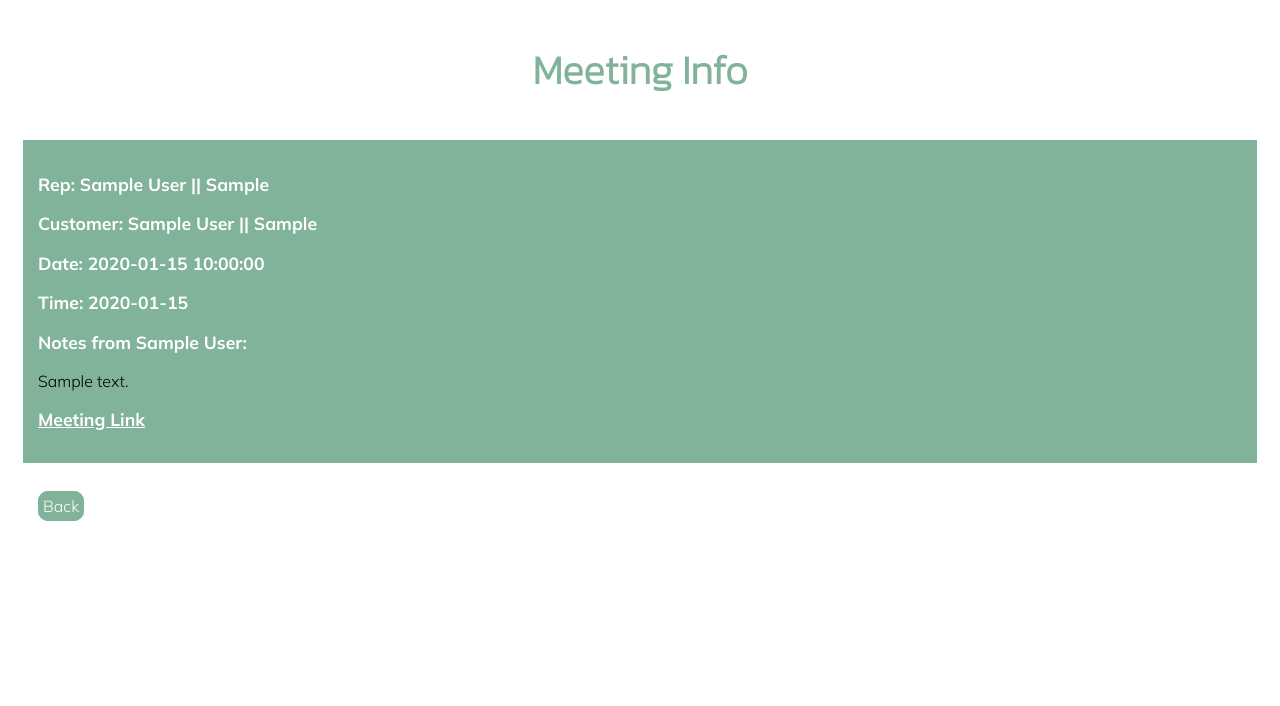
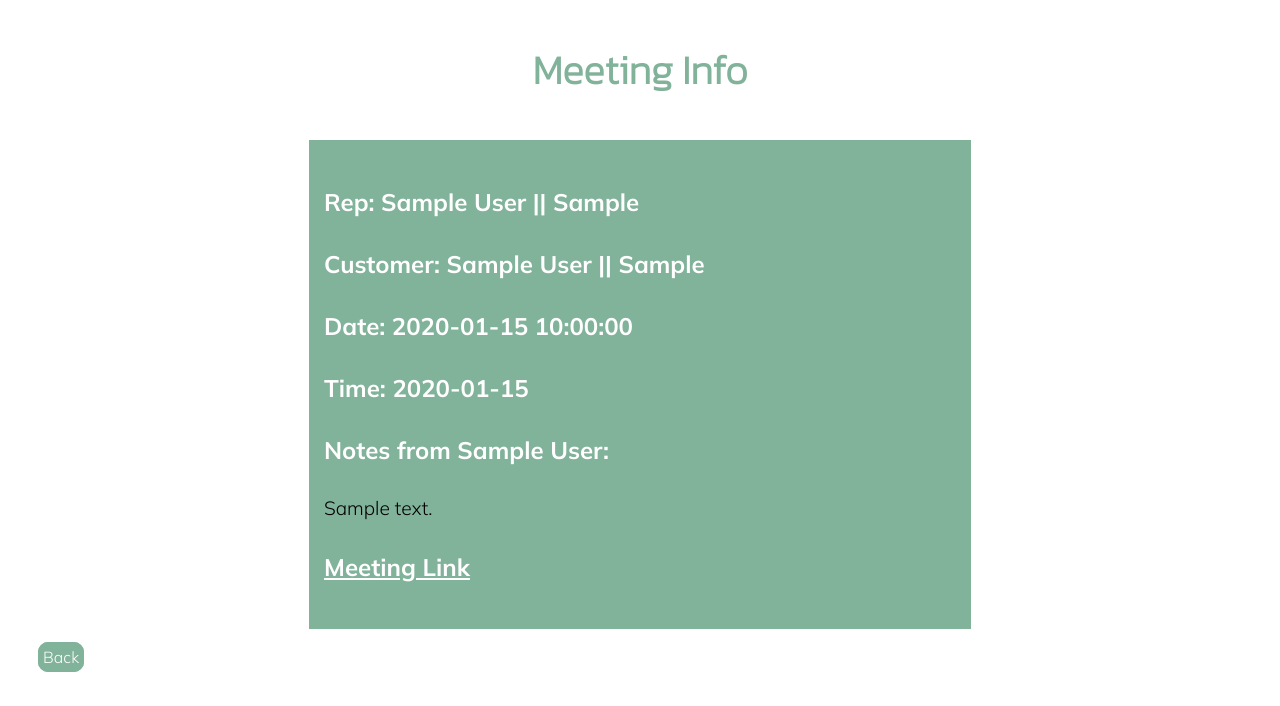
Before and after one commit to mitchhenline/kredible, a Flask app: page /adv/meeting/1 in a window 1280 px wide. Shown: the part 94-800 px from the top of the page. Run offline with Flask 2, Linux system fonts and the light colour scheme; the visitor is signed in with stand-in values (Sample User, id 1); tables that the repository leaves empty hold one stand-in row (values such as "Sample post").

Commit message:
baswic css complete

```diff
--- a/static/styles.css
+++ b/static/styles.css
@@ -86,7 +86,7 @@ color:#374d42;
 }
 
 #page-desc {
-    font-size: 200%;
+    font-size: 280%;
     align-items: right;
     color:#374d42;
 }
@@ -109,10 +109,7 @@ color:#374d42;
     padding: 25px;
 }
 
-.rep-column.sales-adv-column {
-    margin: 0 auto;
-    background-color: #ffffff;
-  }
+
 
 .container-white {
     background-color: #ffffff;
@@ -184,7 +181,35 @@ color:#374d42;
     color:#374d42;
 }
 
+.view-box {
+    background-color:#81b29a;
+    padding: 15px;
+    margin: 0 auto;
+    width: 50%;
+}
 
+.rep-column.sales-adv-column {
+    margin: 0 auto;
+    background-color: #ffffff;
+  }
+
+.view-box-font {
+    font-family: 'Mulish', sans-serif;
+    text-decoration: none;
+    color:#ffffff;
+    font-size: 150%;
+}
+
+.view-box-link {
+    text-decoration: underline;
+    color:#ffffff;
+    margin-top: 40px;
+}
+
+.view-box-link:hover {
+    text-decoration: underline;
+    color:#374d42;
+}
 
 
 
@@ -230,29 +255,7 @@ color:#374d42;
 /* ////////////INDIVIDUAL VIEW BOXES///////////////// */
 /* ////////////////////////////////////////////////// */
 
-.view-box {
-    background-color:#81b29a;
-    padding: 15px;
-    margin: 15px;
-}
 
-.view-box-font {
-    font-family: 'Mulish', sans-serif;
-    text-decoration: none;
-    color:#ffffff;
-    font-size: 110%;
-}
-
-.view-box-link {
-    text-decoration: underline;
-    color:#ffffff;
-    margin-top: 40px;
-}
-
-.view-box-link:hover {
-    text-decoration: underline;
-    color:#374d42;
-}
 
 .back {
     text-decoration: none;
@@ -276,6 +279,7 @@ color:#374d42;
 
 .notes {
     font-family: 'Mulish', sans-serif;
+    font-size: 120%;
 }
 
 /* ////////////////////////////////////////////////// */
@@ -404,7 +408,6 @@ color:#374d42;
 
 #button-font {
     padding: 0.5rem 1rem;
-    margin-top: 1rem;
     background-color:#81b29a;
     border-color:#29322e;
     border: solid;
@@ -419,6 +422,23 @@ color:#374d42;
     color:#29322e;
 }
 
+#button-font-white {
+    padding: 0.5rem 1rem;
+    background-color:#81b29a;
+    border-color:#ffffff;
+    border: solid;
+    border-width: 1px;
+    border-radius: 15px;
+    color:#ffffff;
+    margin-top: 15px;
+}
+
+#button-font-white:hover {
+    background-color:#ffffff;
+    border-color:#29322e;
+    color: #29322e;
+}
+
 .prospect-form-input-box {
     width: 50%;
     height: 30px;
--- a/templates/advocate_login.html
+++ b/templates/advocate_login.html
@@ -13,10 +13,10 @@
     <div class="rep-column sales-adv-column">
         <h2 class="in-con-title-green">Advocate Log In</h2>
         <form class="adv-login-form"method="POST" action="/advocate_login">
-            <div id="adv-login-email-box">{{ form.email.label(class="form-font") }}: {{ form.email(class="form-input") }}</div>
-            <div id="adv-login-password-box">{{ form.password.label(class="form-font") }}: {{ form.password(class="form-input") }}</div>
+            <div id="adv-login-email-box">{{ form.email.label(class="form-font") }}:<br> {{ form.email(class="form-input") }}</div>
+            <div id="adv-login-password-box">{{ form.password.label(class="form-font") }}:<br> {{ form.password(class="form-input") }}</div>
             {{ form.csrf_token }}
-            <button id="login-button" class ="btn btn-primary" type="submit">Sign In</button>
+            <button id="button-font-white" class ="btn btn-primary" type="submit">Sign In</button>
         </form>
             <br>
             <a class="link-font" id="im-a-sales-adv" href="/rep">I'm a Sales Representative</a>
--- a/templates/rep_login.html
+++ b/templates/rep_login.html
@@ -14,10 +14,10 @@
     <div class="rep-column sales-adv-column">
         <h2 class="in-con-title-green">Representative Log In</h2>
         <form class="rep-login-form"method="POST" action="/rep_login">
-            <div id="rep-login-email-box">{{ form.email.label(class="form-font") }}: {{ form.email(class="form-input") }}</div>
-            <div id="rep-login-password-box">{{ form.password.label(class="form-font") }}: {{ form.password(class="form-input") }}</div>
+            <div id="rep-login-email-box">{{ form.email.label(class="form-font") }}:<br> {{ form.email(class="form-input") }}</div>
+            <div id="rep-login-password-box">{{ form.password.label(class="form-font") }}:<br> {{ form.password(class="form-input") }}</div>
             {{ form.csrf_token }}
-            <button id="login-button" class ="btn btn-primary" type="submit">Sign In</button>
+            <button id="button-font-white" class ="btn btn-primary" type="submit">Sign In</button>
         </form>
             <br>
             <a class="link-font" id="im-a-sales-adv" href="/advocate">I'm a Sales Advocate</a>
--- a/templates/view_ind_meeting_as_adv.html
+++ b/templates/view_ind_meeting_as_adv.html
@@ -13,13 +13,13 @@
 
 
 <div class="view-box">
-    <h3 class="view-box-font">Rep: {{ meeting.sales_rep['first_name'] }} {{ meeting.sales_rep['last_name'] }} || {{ meeting.sales_rep['company'] }}</h3>
-    <h3 class="view-box-font">Customer: {{ meeting.customer['first_name'] }} {{ meeting.customer['last_name'] }} || {{ meeting.customer['company'] }}</h3>
-    <h3 class="view-box-font">Date: {{ meeting.date }}</h3>
-    <h3 class="view-box-font">Time: {{ meeting.time }}</h3>
-    <h3 class="view-box-font">Notes from {{ meeting.sales_rep['first_name'] }} {{ meeting.sales_rep['last_name'] }}:</h3>
+    <h4 class="view-box-font">Rep: {{ meeting.sales_rep['first_name'] }} {{ meeting.sales_rep['last_name'] }} || {{ meeting.sales_rep['company'] }}</h4>
+    <h4 class="view-box-font">Customer: {{ meeting.customer['first_name'] }} {{ meeting.customer['last_name'] }} || {{ meeting.customer['company'] }}</h4>
+    <h4 class="view-box-font">Date: {{ meeting.date }}</h4>
+    <h4 class="view-box-font">Time: {{ meeting.time }}</h4>
+    <h4 class="view-box-font">Notes from {{ meeting.sales_rep['first_name'] }} {{ meeting.sales_rep['last_name'] }}:</h4>
     <p class="notes">{{ meeting.meeting_prep_notes }}</p>
-    <h3 class="view-box-font"><a class="view-box-link" href="{{ meeting.meeting_link }}">Meeting Link</a></h3>
+    <h4 class="view-box-font"><a class="view-box-link" href="{{ meeting.meeting_link }}">Meeting Link</a></h4>
 </div>
 
 <br>
```
Also changed, not shown: templates/view_ind_adv.html (+6 -6 lines).
